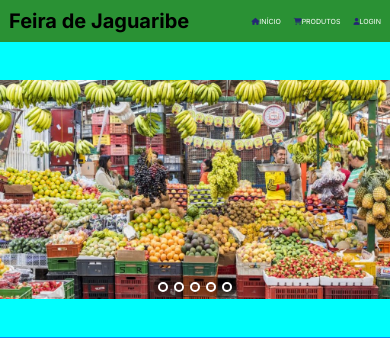
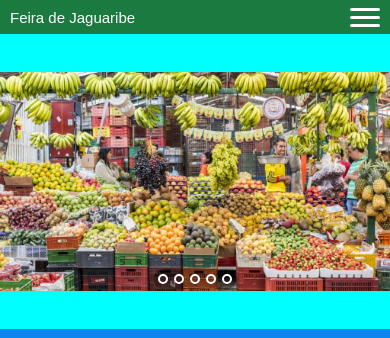
Before and after one commit to Projeto-IFPB/Jaguaribe-Online, a Flask app: page / in a window 390 px wide. Shown: the top 338 px of the page. Run offline with Flask 3, Linux system fonts and the light colour scheme; some libraries are stand-ins or nearby versions.

Commit message:
feat/navbar-responsivo-e-redirecionando-para-url-certa

```diff
--- a/app.py
+++ b/app.py
@@ -1,9 +1,17 @@
-from flask import Flask, render_template
+from flask import Flask, render_template, url_for
 app = Flask(__name__)
 
 @app.route("/")
 def pagina_inicial():
     return render_template("index.html")
 
+@app.route("/produtos")
+def pagina_produtos():
+    return render_template("produtos.html")
+
+@app.route("/login")
+def pagina_login():
+    return render_template("login.html")
+
 if __name__ == "__main__":
     app.run(debug=True)
--- a/static/css/script-index.js
+++ b/static/css/script-index.js
@@ -9,3 +9,13 @@ setInterval(function(){
     }
 
 }, 3000 )
+
+
+//navbar resposivo abaixo
+const toggleButton = document.querySelector('.botao');
+const navbarLinks = document.querySelector('.navbar-links');
+
+toggleButton.addEventListener('click', () => {
+
+navbarLinks.classList.toggle('active');
+});
--- a/static/css/style-index.css
+++ b/static/css/style-index.css
@@ -15,34 +15,89 @@ body{
 }
 
 /* Header ---------------------------------------------------------- */
-header{
-    background-color: #2a9134;
+.navbar {
     display: flex;
+    justify-content: space-between;
     align-items: center;
-    justify-content: space-between;
-    gap: 0.8rem;
-    font-family: "Inter", sans-serif;
-    padding: 0.9rem;
-
+    background-color: #1a7a40;
+    color: white;
+    padding: 0.5rem 1rem;
+    flex-wrap: wrap;
 }
 
-header ul{
+.brand {
+    color: white;
+    text-decoration: none;
+    font-size: 1.5rem;
+}
+
+.navbar-links ul {
     display: flex;
-    gap: 1.3rem;
-    font-size: 0.7rem;
-}
-header ul li {
+    margin: 0;
+    padding: 0;
     list-style: none;
 }
-header ul li a{
+
+.navbar-links li a {
+    color: white;
     text-decoration: none;
-    color: white;
+    padding: 1rem;
+    display: block;
+    text-align: center;
 }
 
-@media (min-width:770px) {
-    header ul {
-        gap: 2.5rem;
-    }
+.navbar-links li a:hover {
+    background-color: #166534;
+}
+
+/* Oculta o botão em tela grande */
+.botao {
+    display: none;
+    flex-direction: column;
+    justify-content: space-around;
+    height: 24px;
+    width: 30px;
+    background: none;
+    border: none;
+    cursor: pointer;
+}
+
+.barra {
+    width: 100%;
+    height: 3px;
+    background-color: white;
+    border-radius: 10px;
+}
+
+@media (max-width: 770px) {
+
+
+.botao {
+    display: flex;
+}
+
+
+.navbar-links {
+    display: none;
+    width: 100%;
+}
+
+
+.navbar {
+    flex-direction: row;
+    align-items: center;
+}
+
+.navbar-links ul {
+    flex-direction: column;
+    width: 100%;
+}
+
+
+.navbar-links.active {
+    display: flex;
+    flex-basis: 100%;
+}
 }
 
 /* Carrossel de Imagens ------------------------------------------*/
--- a/templates/base.html
+++ b/templates/base.html
@@ -5,18 +5,27 @@
     <meta name="viewport" content="width=device-width, initial-scale=1.0">
     <title>{% block title%} Document {% endblock %}</title>
     <link rel="stylesheet" href="/static/css/style-index.css">
-    <script src="https://kit.fontawesome.com/a3baa5070b.js" crossorigin="anonymous"></script>
+    <script src="/static/css/script-index.js" defer></script>
 </head>
 <body>
     <header>
-            <h1>Feira de Jaguaribe</h1>
-        <nav>
-            <ul>
-                <li><a href="Url da pagina inicial"><i class="fa-solid fa-house" style="color: #252774;"></i>INÍCIO</a></li>
-                <li><a href="url da pagina de produtos"><i class="fa-solid fa-cart-shopping" style="color: #252774;"></i>PRODUTOS</a></li>
-                <li><a href="url da pagina de login"><i class="fa-solid fa-user" style="color: #252774;"></i>LOGIN</a></li>
-            </ul>
+        <nav class="navbar">
+            <p class="brand">Feira de Jaguaribe</p>
+
+            <button class="botao">
+                <span class="barra"></span>
+                <span class="barra"></span>
+                <span class="barra"></span>
+            </button>
+            <div class="navbar-links">
+                <ul>
+                    <li><a href="{{ url_for('pagina_inicial') }} ">Inicio</a></li>
+                    <li><a href="{{ url_for('pagina_produtos') }}">Produtos</a></li>
+                    <li><a href="{{ url_for('pagina_login') }}">Login</a></li>
+                </ul>
+            </div>
         </nav>
+
     </header>
     <main>
         {% block content %}
```
Also changed, not shown: templates/login.html (added, +13 -0 lines), templates/produtos.html (added, +13 -0 lines).
